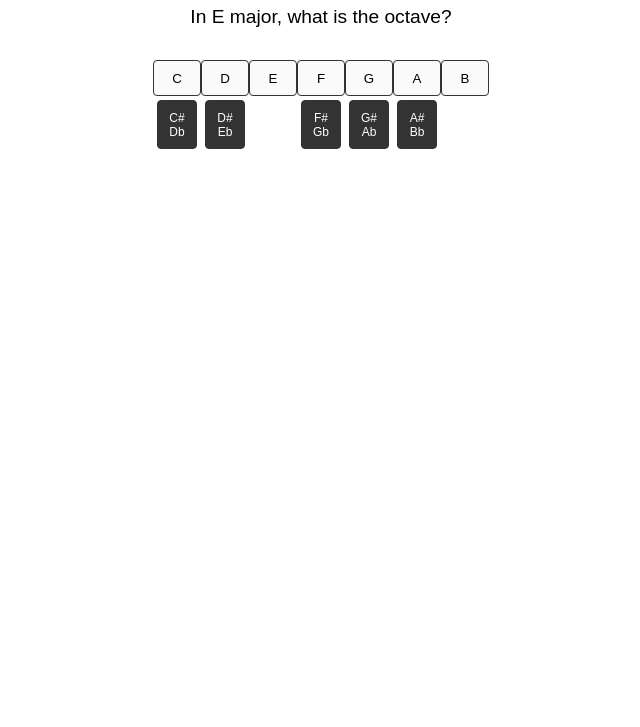
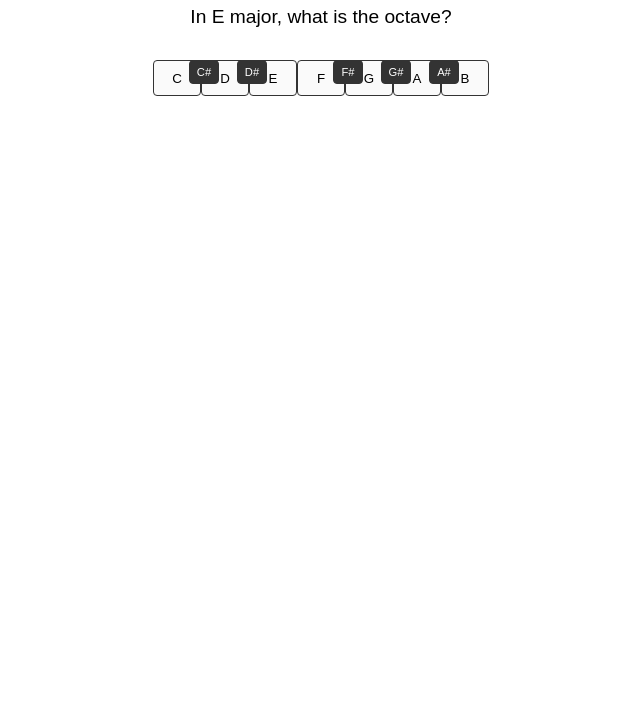
Before and after one commit to s4lt3d/MajorScalesQuiz, a plain HTML site: page index.html in a window 1280 px wide. Shown: the part 73-800 px from the top of the page, without its empty margins (319-959 px from the left). Drawn offline with Linux system fonts and the light colour scheme.

Commit message:
Update index.html

```diff
--- a/index.html
+++ b/index.html
@@ -4,29 +4,62 @@
 <meta charset="utf-8">
 <title>Major‑Scale Quiz</title>
 <style>
-  body{font-family:sans-serif;margin:0;display:flex;flex-direction:column;align-items:center;padding:1rem;gap:1rem;}
-  h1{margin:0.3rem 0;}
-  #question{font-size:1.2rem;text-align:center;min-height:2.4rem;}
-  #keyboard{position:relative;display:flex;flex-direction:column;gap:4px;touch-action:manipulation;}
-  .row{display:flex;}
-  .key{border:1px solid #333;border-radius:4px;padding:0.6rem 0;width:48px;text-align:center;user-select:none}
-  .white{background:#fafafa;}
-  .black{background:#333;color:#fff;font-size:0.75rem;width:40px;margin:0 4px;}
-  #result{height:1.8rem;font-weight:bold;}
-  @media (max-width:480px){.key{width:12vw}.black{width:10vw}}
+  body {
+    font-family: sans-serif;
+    margin: 0;
+    display: flex;
+    flex-direction: column;
+    align-items: center;
+    padding: 1rem;
+    gap: 1rem;
+  }
+  h1 { margin: 0.3rem 0; }
+  #question { font-size: 1.2rem; text-align: center; min-height: 2.4rem; }
+  #keyboard {
+    position: relative;
+    display: flex;
+    flex-direction: column;
+    align-items: center;
+    touch-action: manipulation;
+  }
+  .white-row {
+    display: flex;
+    position: relative;
+  }
+  .key {
+    border: 1px solid #333;
+    border-radius: 4px;
+    padding: 0.6rem 0;
+    text-align: center;
+    user-select: none;
+  }
+  .white {
+    background: #fafafa;
+    width: 48px;
+    z-index: 1;
+  }
+  .black {
+    position: absolute;
+    background: #333;
+    color: #fff;
+    width: 30px;
+    font-size: 0.7rem;
+    padding: 0.3rem 0;
+    z-index: 2;
+  }
+  #result { height: 1.8rem; font-weight: bold; }
+  @media (max-width: 480px) {
+    .white { width: 12vw; }
+    .black { width: 7vw; }
+  }
 </style>
 </head>
 <body>
   <h1>Major‑Scale Quiz</h1>
   <div id="question"></div>
-
   <div id="keyboard">
-    <!-- white keys -->
-    <div class="row" id="white-row"></div>
-    <!-- spacer so blacks sit between whites -->
-    <div class="row" id="black-row"></div>
+    <div class="white-row" id="white-row"></div>
   </div>
-
   <div id="result"></div>
 
 <script>
@@ -50,12 +83,17 @@ const scales={C:["C","D","E","F","G","A","B","C","D","E","F","G","A"],
   Cb:["Cb","Db","Eb","Fb","Gb","Ab","Bb","Cb","Db","Eb","Fb","Gb","Ab"]};
 
 const whiteNotes=["C","D","E","F","G","A","B"];
-const blackNotes=[["C#","Db"],["D#","Eb"],[],["F#","Gb"],["G#","Ab"],["A#","Bb"],[]];
+const blackKeys = [
+  {note:"C#", pos: 36}, // between C and D
+  {note:"D#", pos: 84}, // between D and E
+  {note:"F#", pos: 180}, // between F and G
+  {note:"G#", pos: 228}, // between G and A
+  {note:"A#", pos: 276}  // between A and B
+];
 
 const whiteRow=document.getElementById("white-row");
-const blackRow=document.getElementById("black-row");
 
-// build keys once
+// Add white keys
 whiteNotes.forEach(n=>{
   const btn=document.createElement("button");
   btn.textContent=n;
@@ -64,17 +102,14 @@ whiteNotes.forEach(n=>{
   whiteRow.appendChild(btn);
 });
 
-blackNotes.forEach(pair=>{
-  const holder=document.createElement("div");
-  holder.style.width="48px"; // align under its white buddy
-  if(pair.length){
-    const btn=document.createElement("button");
-    btn.innerHTML=pair.join("<br>"); // show both names
-    btn.className="key black";
-    btn.onclick=()=>guess(pair[0]);   // use sharp form for logic
-    holder.appendChild(btn);
-  }
-  blackRow.appendChild(holder);
+// Add black keys overlay
+blackKeys.forEach(k=>{
+  const btn=document.createElement("button");
+  btn.textContent=k.note;
+  btn.className="key black";
+  btn.style.left = k.pos + "px";
+  btn.onclick=()=>guess(k.note);
+  whiteRow.appendChild(btn);
 });
 
 let current;
```
